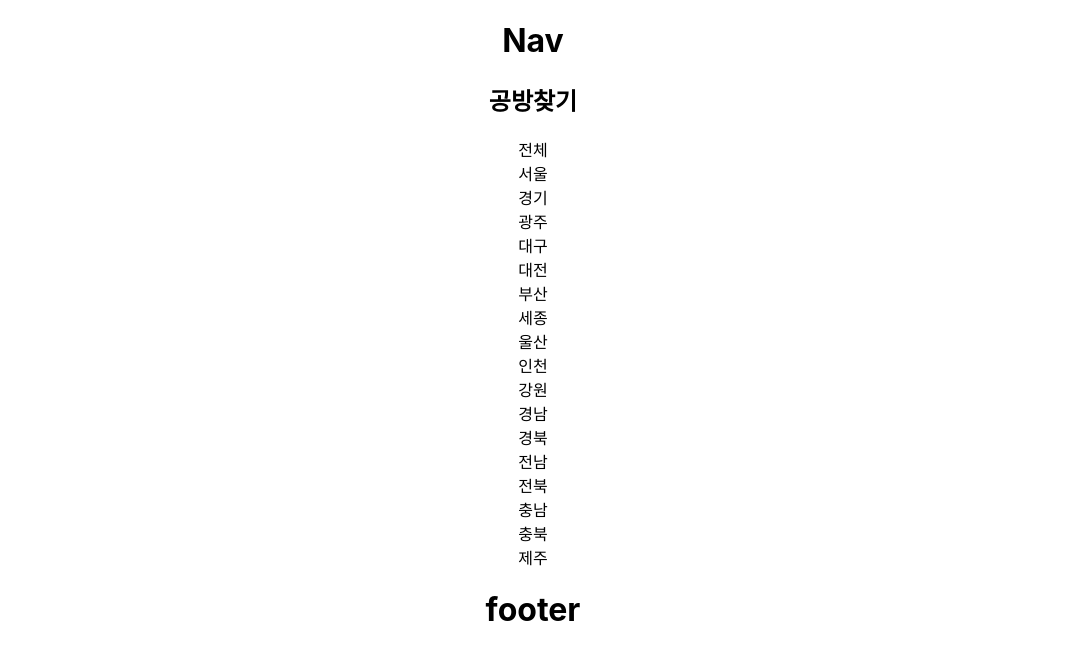
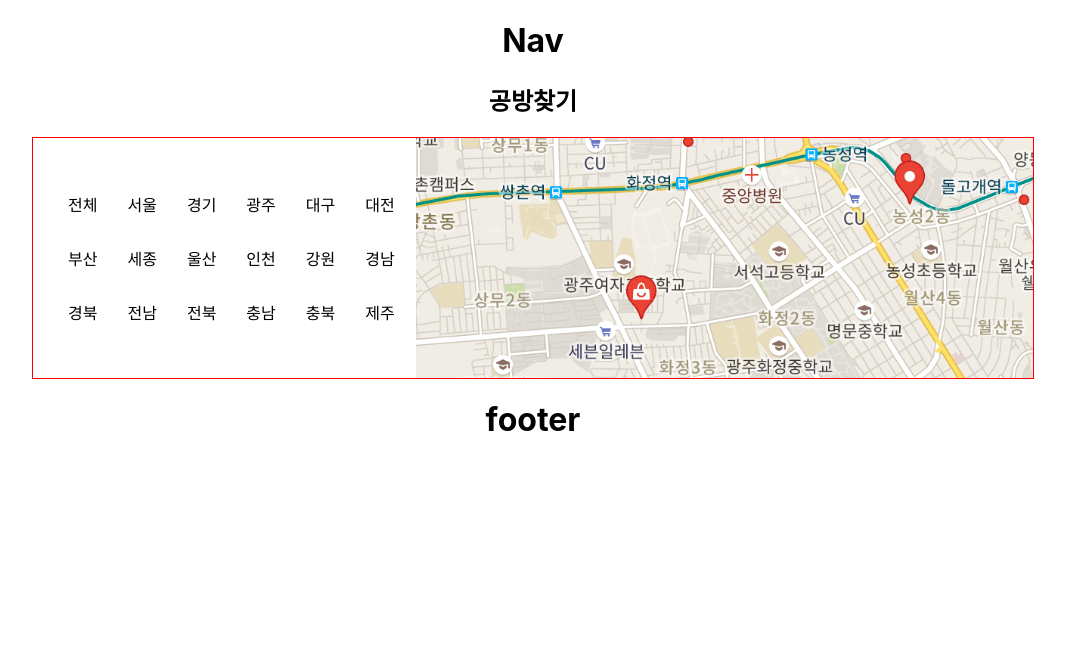
Before and after one commit to Team-NanaScript/Art_Recycle, a React (Create React App) app in the folder react-are/: page /search/local in a window 1280 px wide. Shown: the top 660 px of the page, without its empty margins (107-1172 px from the left). Built offline with nearby package versions, Linux system fonts and the light colour scheme.

Commit message:
localSearch view 완성, 그런데 나머지는 왜 반영이 안될까요

```diff
--- /dev/null
+++ b/react-are/src/css/SearchSection.css
@@ -0,0 +1,39 @@
+section.search_section {
+  border: 1px solid red;
+
+  margin: 0 auto;
+  width: 1000px;
+  display: flex;
+  align-items: center;
+  justify-content: center;
+}
+
+div.tag {
+  padding: 15px;
+}
+
+div.tag:hover {
+  background-color: rgb(195, 223, 240);
+  border-radius: 5px;
+}
+
+/* LocalSearcch */
+div.local_box {
+  flex: 1;
+  display: flex;
+  flex-wrap: wrap;
+  margin-left: 20px;
+}
+
+div.map_sample {
+  flex: 1.7;
+  min-height: 30vh;
+
+  background-image: url("../image/map.png");
+  background-repeat: no-repeat;
+  background-attachment: scroll;
+  background-position: center;
+  background-size: cover;
+}
+
+/* WaySearch */
--- a/react-are/src/search/LocalSearch.jsx
+++ b/react-are/src/search/LocalSearch.jsx
@@ -24,10 +24,15 @@ const localData = [
 const LocalSearch = () => {
   const local_box = useCallback(() => {
     return localData.map((text) => {
-      return <div>{text}</div>;
+      return <div className="tag">{text}</div>;
     });
   }, []);
-  return <div className="LocalSearch">{local_box()}</div>;
+  return (
+    <section className="search_section">
+      <div className="local_box">{local_box()}</div>
+      <div className="map_sample"></div>
+    </section>
+  );
 };
 
 export default LocalSearch;
--- a/react-are/src/search/Search.jsx
+++ b/react-are/src/search/Search.jsx
@@ -1,4 +1,5 @@
 import React from "react";
+import "../css/SearchSection.css";
 
 import { BrowserRouter, Route } from "react-router-dom";
 import { LocalSearch, WaySearch, MaterialSearch, Result } from "../search";
--- a/react-are/src/search/WaySearch.jsx
+++ b/react-are/src/search/WaySearch.jsx
@@ -1,7 +1,19 @@
 import React from "react";
 
 const WaySearch = () => {
-  return <div></div>;
+  return (
+    <section className="search_section">
+      <div>
+        <h3>직접참여</h3>
+        <p>직접 공방을 방문해 체험하기</p>
+      </div>
+      <div>
+        <h3>택배이용</h3>
+        <p>온라인으로 간편하게 체험하기</p>
+      </div>
+      <div></div>
+    </section>
+  );
 };
 
 export default WaySearch;
```
